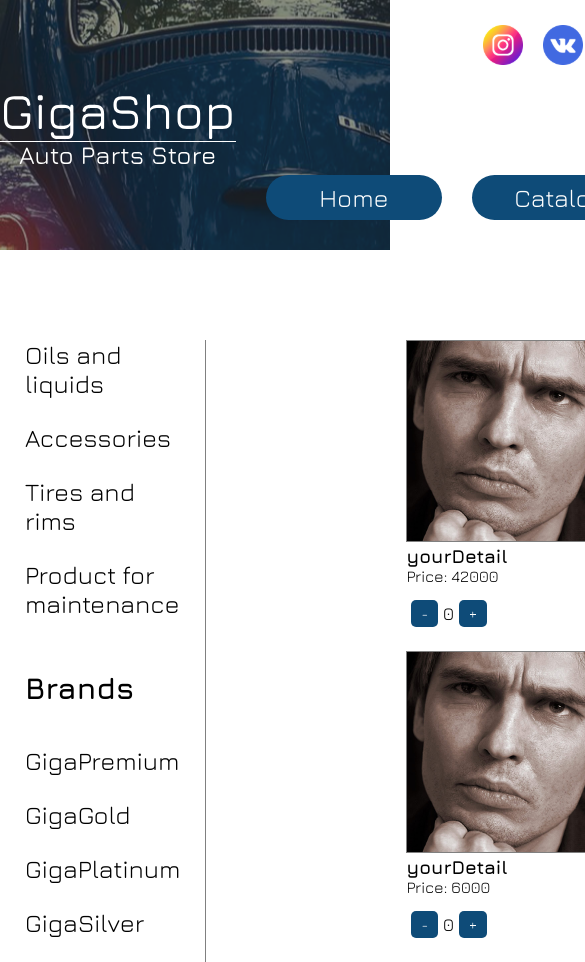
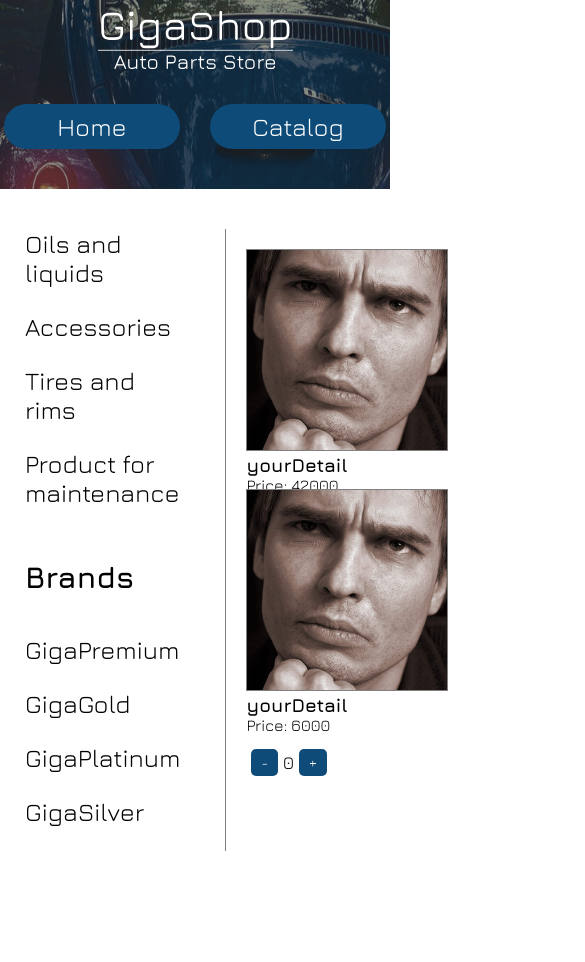
Before and after one commit to inspiredscout/spo-practice, a React (Vite) app in the folder frontend/: page /Backet in a window 390 px wide. Shown: the top 962 px of the page, 585 px wide, since content can reach past the window. After the commit the page ends 871 px from the top, so only its background shows below. Built offline with nearby package versions, Linux system fonts and the light colour scheme.

Commit message:
Adaptive layout has been added

```diff
--- a/frontend/src/assets/pages/backet/Backet.module.css
+++ b/frontend/src/assets/pages/backet/Backet.module.css
@@ -86,7 +86,7 @@
     color: white;
     text-decoration: none;
     cursor: pointer;
-    transition: background-color 0.3s
+    transition: background-color 0.3s;
 }
 
 .button li:hover {
@@ -121,11 +121,11 @@
 /* Карточка товара */
 .cards {
     display: flex;
-    margin: 90px 0 0 200px;
+    margin: 40px 0 0 200px; /* Увеличен вертикальный отступ между карточками */
     flex-wrap: wrap;
 }
 
-.position{
+.position {
     height: 240px;
     display: flex;
     flex-direction: column;
@@ -138,7 +138,7 @@
     border: solid 1px gray;
 }
 
-.details{
+.details {
     display: flex;
     flex-direction: row;
 }
@@ -150,7 +150,6 @@
 .counter {
     display: flex;
     align-items: center;
-
 }
 
 .counterButton {
@@ -171,3 +170,62 @@
 .counterValue {
     font-size: 18px;
 }
+
+/* Адаптивный дизайн */
+@media screen and (max-width: 900px) {
+    .navbar {
+        height: auto; /* Автоматическая высота шапки */
+        flex-direction: column; /* Расположение элементов в колонку */
+        align-items: center; /* Выравнивание по центру */
+    }
+
+    .logo {
+        margin-bottom: 20px; /* Отступ между логотипом и другими элементами */
+        display: flex; /* Размещение элементов в строку */
+        justify-content: center; /* Выравнивание лого по центру */
+        width: 50%; /* Уменьшение ширины логотипа */
+    }
+
+    .logo img {
+        width: 100%; /* Уменьшение размера логотипа */
+    }
+
+    .rightpanel {
+        display: flex; /* Возвращаем отображение блока справа */
+        justify-content: space-between; /* Распределение элементов по горизонтали */
+        align-items: center; /* Выравнивание по центру */
+        width: 100%; /* Ширина 100% */
+        padding: 10px 20px; /* Отступы внутри блока */
+    }
+
+    .contact {
+        display: none; /* Скрываем контактные данные */
+    }
+
+    .button {
+        display: flex; /* Возвращаем отображение кнопок */
+    }
+
+    .catalog {
+        display: flex; /* Возвращаем обратно flex-расположение */
+        align-items: flex-start; /* Выравнивание элементов по верхнему краю */
+        margin-top: 20px; /* Отступ сверху */
+    }
+
+    .filters {
+        margin-top: 20px; /* Уменьшаем отступ сверху для фильтров */
+        margin-bottom: 20px; /* Уменьшаем отступ снизу для фильтров */
+        border-right: solid 1px gray; /* Возвращаем обратно правую границу */
+        padding-right: 20px; /* Увеличиваем отступ справа для фильтров */
+    }
+
+    .cards {
+        margin-left: 20px; /* Отступ слева для карточек товара */
+        margin-right: 20px; /* Уменьшаем отступ справа для карточек товара */
+        flex: 1; /* Расширяем карточки товара, чтобы занять доступное пространство */
+    }
+
+    .position {
+        margin-right: 20px; /* Уменьшаем правый отступ для позиции товара */
+    }
+}
--- a/frontend/src/assets/pages/catalog/Catalog.module.css
+++ b/frontend/src/assets/pages/catalog/Catalog.module.css
@@ -11,9 +11,10 @@
     background-image: url("../../../../public/catalog-header.png");
     background-size: cover;
     background-position: top;
-    max-width: 2560px;
-    height: 250px;
+    width: 100%;
     justify-content: space-between;
+    margin: 0;
+    background-size: cover;
 }
 
 .logo img{
@@ -174,3 +175,64 @@
     display: flex;
     flex-direction: row;
 }
+
+
+@media screen and (max-width: 900px) {
+    .navbar {
+        height: auto; /* Автоматическая высота шапки */
+        flex-direction: column; /* Расположение элементов в колонку */
+        align-items: center; /* Выравнивание по центру */
+        margin: 0;
+        padding: 0;
+        }
+
+    .logo {
+        margin-bottom: 20px; /* Отступ между логотипом и другими элементами */
+        display: flex; /* Размещение элементов в строку */
+        justify-content: center; /* Выравнивание лого по центру */
+        width: 50%; /* Уменьшение ширины логотипа */
+    }
+
+    .logo img {
+        width: 100%; /* Уменьшение размера логотипа */
+    }
+
+    .rightpanel {
+        display: flex; /* Возвращаем отображение блока справа */
+        justify-content: space-between; /* Распределение элементов по горизонтали */
+        align-items: center; /* Выравнивание по центру */
+        width: 100%; /* Ширина 100% */
+        padding: 10px 20px; /* Отступы внутри блока */
+    }
+
+    .contact {
+        display: none; /* Скрываем контактные данные */
+    }
+
+    .button {
+        display: flex; /* Возвращаем отображение кнопок */
+    }
+
+    .catalog {
+        display: flex; /* Возвращаем обратно flex-расположение */
+        align-items: flex-start; /* Выравнивание элементов по верхнему краю */
+        margin-top: 20px; /* Отступ сверху */
+    }
+
+    .filters {
+        margin-top: 20px; /* Уменьшаем отступ сверху для фильтров */
+        margin-bottom: 20px; /* Уменьшаем отступ снизу для фильтров */
+        border-right: solid 1px gray; /* Возвращаем обратно правую границу */
+        padding-right: 20px; /* Увеличиваем отступ справа для фильтров */
+    }
+
+    .cards {
+        margin-left: 20px; /* Отступ слева для карточек товара */
+        margin-right: 20px; /* Уменьшаем отступ справа для карточек товара */
+        flex: 1; /* Расширяем карточки товара, чтобы занять доступное пространство */
+    }
+
+    .position {
+        margin-right: 20px; /* Уменьшаем правый отступ для позиции товара */
+    }
+}
--- a/frontend/src/assets/pages/home/Home.module.css
+++ b/frontend/src/assets/pages/home/Home.module.css
@@ -207,3 +207,85 @@
 
     }
 }
+
+/* Адаптивный дизайн на мобилку (все в ахуях) */
+
+/* Шрифт */
+@media screen and (max-width: 900px) {
+    .info h1 {
+        font-size: 30px;
+    }
+
+    .info p {
+        font-size: 20px;
+    }
+
+    .workclock h1 {
+        font-size: 30px;
+    }
+
+    .workclock p {
+        font-size: 20px;
+    }
+
+    .workclockinfo h1 {
+        font-size: 20px;
+    }
+
+    .workclockinfo p {
+        font-size: 15px;
+    }
+}
+
+/* Хедер */
+@media screen and (max-width: 900px) {
+    .navbar {
+        flex-direction: column; /* Добавляем столбцовую ориентацию для элементов внутри navbar */
+    }
+
+    .conteiner {
+        width: 100%; /* Занимаем всю ширину экрана */
+        text-align: center; /* Выравниваем содержимое по центру */
+        padding-top: 40px; /* Добавляем отступ сверху */
+    }
+
+    .conteiner ul {
+        display: flex;
+        justify-content: center;
+        padding-top: 20px;
+    }
+
+    .conteiner li {
+        border-radius: 30px;
+        font-size: 15px;
+        width: 100px;
+        height: 35px;
+    }
+
+    .contact {
+        position: absolute;
+        top: 20px; /* Располагаем блок контактов вверху */
+        left: 50%;
+        transform: translateX(-50%);
+        display: flex;
+        flex-direction: column;
+        align-items: center;
+        padding: 10px; /* Уменьшаем отступы */
+        border-radius: 10px;
+        width: calc(100% - 20px); /* Учитываем отступы */
+    }
+
+    .social {
+        display: flex;
+        justify-content: center; /* Выравниваем элементы по центру */
+        width: 100%;
+    }
+
+    .social img {
+        width: 20px; /* Уменьшаем размер иконок */
+    }
+
+    .phone {
+        display: none;
+    }
+}
```
Also changed, not shown: 2 other files (tests, documents, lock files or other folders).
